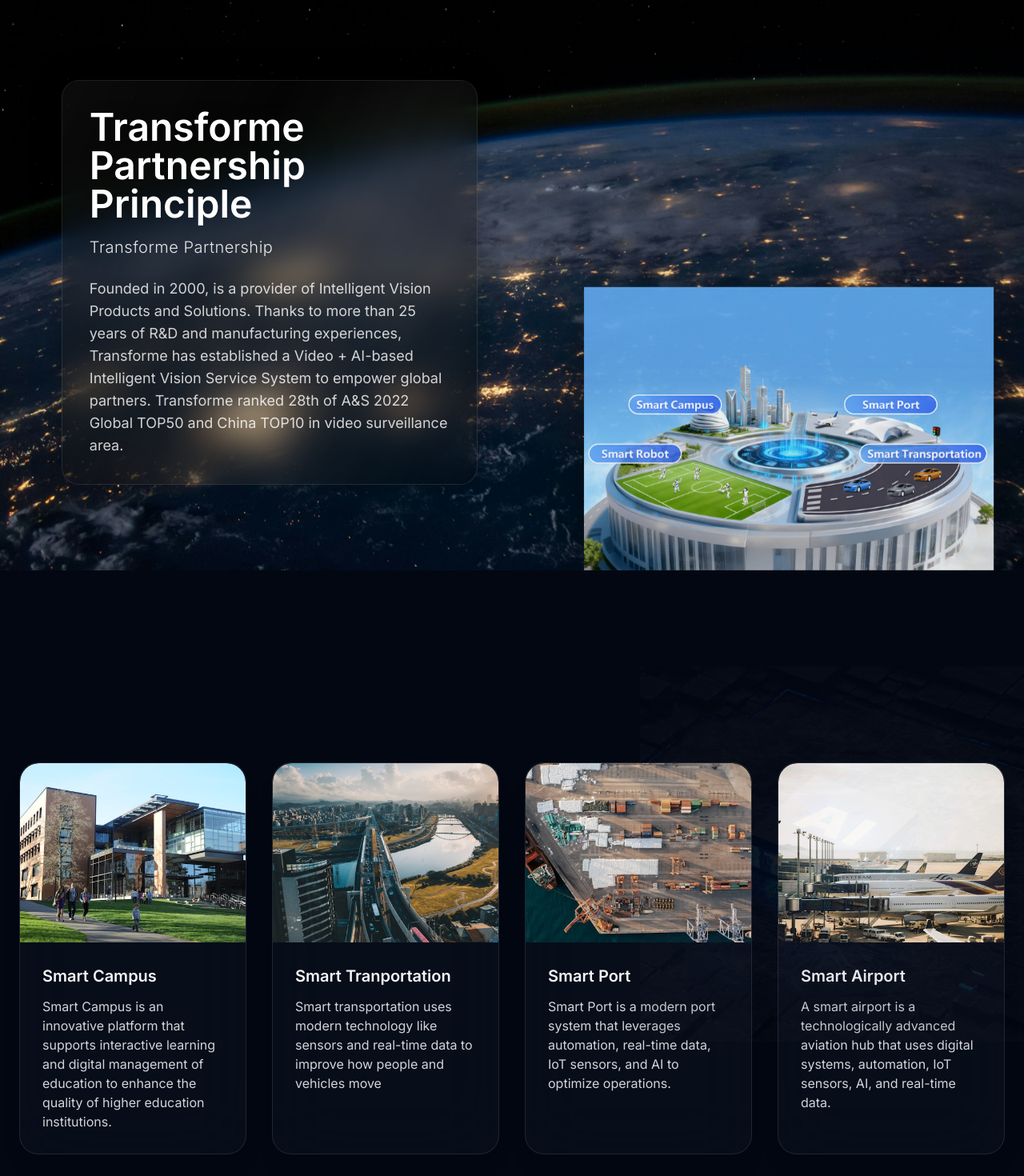
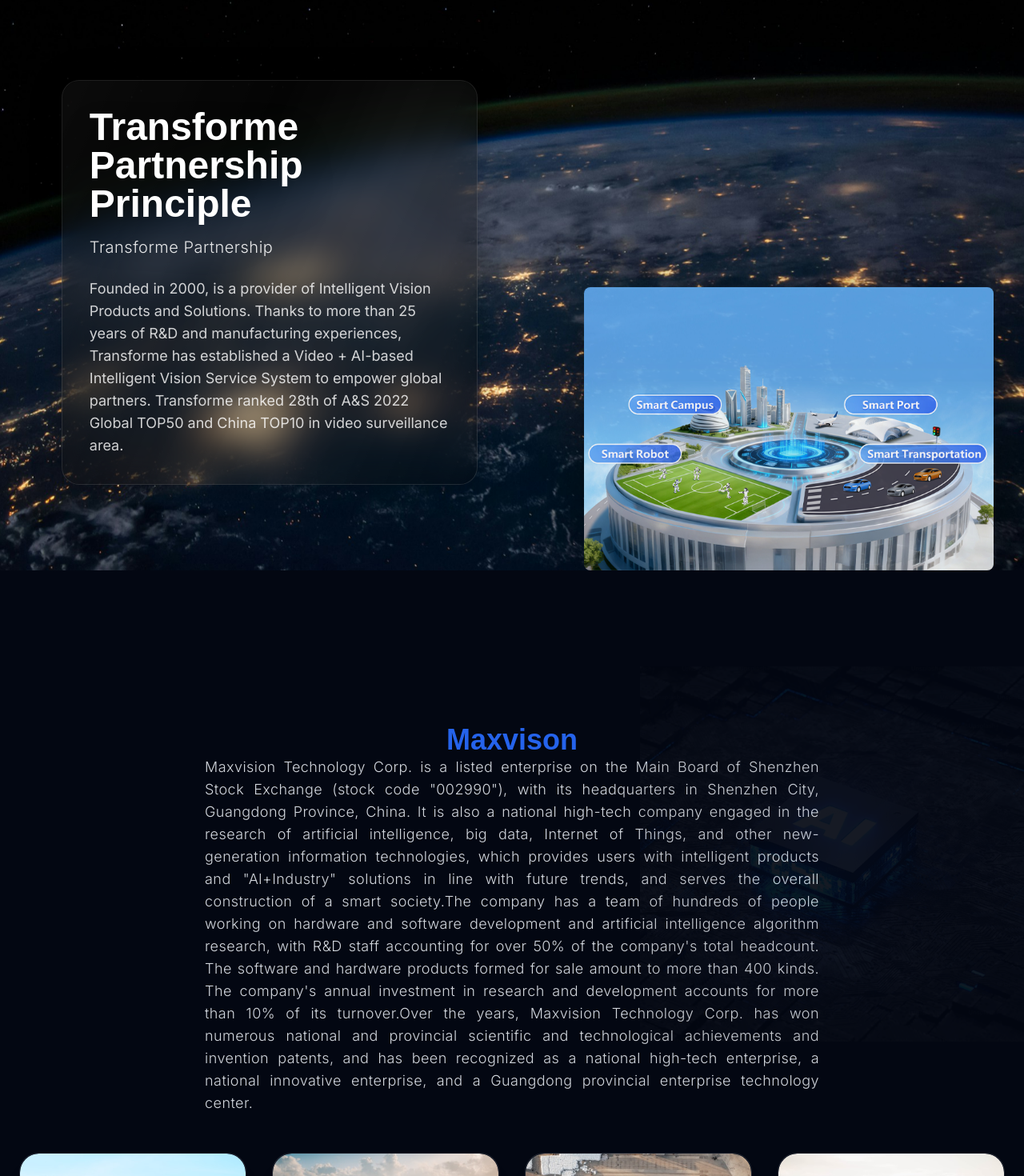
Before and after one commit to dimas1221/compani-profile, a React (Vite) app: page /principle in a window 1280 px wide. Shown: the part 117-1587 px from the top of the page at 80% size. Built offline with nearby package versions, Linux system fonts and the light colour scheme; a web font is replaced by a local one.

Commit message:
fix part 2

```diff
--- a/public/admin/config.yml
+++ b/public/admin/config.yml
@@ -212,3 +212,9 @@
               - { label: "Subtitle ID", name: "subtitle_id", widget: "string" }
               - { label: "Title EN", name: "title_en", widget: "string" }
               - { label: "Subtitle EN", name: "subtitle_en", widget: "text" }
+              - label: "Type"
+                name: "type"
+                widget: "select"
+                options:
+                  - { label: "Maxvision", value: "Maxvision" }
+                  - { label: "Jovision", value: "Jovision" }
--- a/src/components/DesignGlobal1.jsx
+++ b/src/components/DesignGlobal1.jsx
@@ -1,6 +1,7 @@
 import React, { useEffect } from "react";
 import { motion } from "framer-motion";
 import GlobalCard from "./GlobalCard";
+import GlobalSectionTitle from "./GlobalSectionTitle";
 
 /**
  * ✅ Reusable global grid layout for content sections.
@@ -37,7 +38,7 @@
           viewport={{ once: true }}
           className="text-center"
         >
-          <h2
+          {/* <h2
             className="text-3xl sm:text-4xl font-extrabold
                        bg-gradient-to-r from-blue-600 via-sky-500 to-cyan-400
                        text-transparent bg-clip-text dark:from-cyan-400 dark:via-sky-400 dark:to-blue-600"
@@ -48,7 +49,9 @@
             <p className="mt-3 sm:mt-4 text-gray-600 dark:text-gray-300 text-sm sm:text-lg leading-relaxed">
               {subtitle}
             </p>
-          )}
+          )} */}
+
+          <GlobalSectionTitle title={title} subtitle={subtitle} />
         </motion.div>
 
         {/* === Grid Section === */}
--- a/src/components/GlobalSectionTitle.jsx
+++ b/src/components/GlobalSectionTitle.jsx
@@ -31,11 +31,16 @@
           transition={{ duration: 0.6, delay: 0.1, ease: "easeOut" }}
           viewport={{ once: true }}
           className="
-            mt-2 sm:mt-4
-            text-gray-600 dark:text-gray-300
-            text-sm sm:text-lg
-            leading-snug sm:leading-relaxed font-light
-          "
+    mb-10
+    text-gray-700 dark:text-gray-300
+    leading-relaxed
+    text-justify
+    text-base sm:text-lg
+    tracking-wide
+    space-y-4
+    [&>p:first-child]:indent-8
+    font-light
+  "
         >
           {subtitle}
         </motion.p>
--- a/src/pages/about/About.jsx
+++ b/src/pages/about/About.jsx
@@ -51,14 +51,14 @@
         }}
       />
       <br />
+      <br />
+      <GlobalSectionTitle
+        title={about.vision_mission_title}
+        subtitle={about.vision_mission_desc}
+      />
       <GlobalSectionTitle
         title={about.aboutUs_title}
         subtitle={about.aboutUs_desc}
-      />
-
-      <GlobalSectionTitle
-        title={about.vision_mission_title}
-        subtitle={about.vision_mission_desc}
       />
 
       <div
--- a/src/pages/principle/Principle.jsx
+++ b/src/pages/principle/Principle.jsx
@@ -56,7 +56,9 @@
 
   const bgHero = "/images/logo/principle.jpg";
   const bgHeroMain = "/images/hero/hero3.jpg";
-
+  const desmaxVisionEn = `Maxvision Technology Corp. is a listed enterprise on the Main Board of Shenzhen Stock Exchange (stock code "002990"), with its headquarters in Shenzhen City, Guangdong Province, China. It is also a national high-tech company engaged in the research of artificial intelligence, big data, Internet of Things, and other new-generation information technologies, which provides users with intelligent products and "Al+Industry" solutions in line with future trends, and serves the overall construction of a smart society.The company has a team of hundreds of people working on hardware and software development and artificial intelligence algorithm research, with R&D staff accounting for over 50% of the company's total headcount. The software and hardware products formed for sale amount to more than 400 kinds. The company's annual investment in research and development accounts for more than 10% of its turnover.Over the years, Maxvision Technology Corp. has won numerous national and provincial scientific and technological achievements and invention patents, and has been recognized as a national high-tech enterprise, a national innovative enterprise, and a Guangdong provincial enterprise technology center.`;
+  const desmaxVisionIn = `Maxvision Technology Corp. adalah perusahaan yang terdaftar di Papan Utama Bursa Efek Shenzhen (kode saham "002990"), dengan kantor pusat di Kota Shenzhen, Provinsi Guangdong, Tiongkok. Perusahaan ini juga merupakan perusahaan teknologi tinggi nasional yang bergerak di bidang riset kecerdasan buatan, data besar, Internet of Things, dan teknologi informasi generasi baru lainnya, yang menyediakan produk-produk cerdas dan solusi "Al+Industry" yang sejalan dengan tren masa depan kepada para pengguna, serta mendukung pembangunan masyarakat cerdas secara menyeluruh.
+Perusahaan ini memiliki tim yang terdiri dari ratusan orang yang bekerja di bidang pengembangan perangkat keras dan perangkat lunak serta riset algoritma kecerdasan buatan, dengan staf Litbang mencakup lebih dari 50% dari total karyawan perusahaan. Produk perangkat lunak dan perangkat keras yang dipasarkan berjumlah lebih dari 400 jenis. Investasi tahunan perusahaan dalam penelitian dan pengembangan menyumbang lebih dari 10% dari omzetnya.`;
   return (
     <div className="w-full">
       {/* ================= HERO ================= */}
@@ -92,7 +94,7 @@
           {/* reflection */}
           <div className="hero-reflection" aria-hidden="true" />
 
-          <h1 className="text-3xl md:text-5xl text-white font-semibold leading-tight drop-shadow-2xl neon-transforme">
+          <h1 className="text-3xl md:text-5xl text-white font-semibold leading-tight drop-shadow-2xl neon-transforme font-clash">
             {heroData.hero_title}
           </h1>
 
@@ -117,7 +119,9 @@
               object-contain opacity-95
               hero-visual
               drop-shadow-[0_12px_40px_rgba(0,0,0,0.45)]
+
               animate-premiumFloat
+              rounded-lg
             "
           />
         </div>
@@ -125,7 +129,13 @@
 
       {/* ================= CONTENT ================= */}
       <div className="mt-20 px-4 md:px-0">
-        <DesignGlobal1 items={mappedItems} useIcon={false} useImage={true} />
+        <DesignGlobal1
+          items={mappedItems}
+          useIcon={false}
+          useImage={true}
+          title={"Maxvison"}
+          subtitle={lang === "id" ? desmaxVisionIn : desmaxVisionEn}
+        />
       </div>
     </div>
   );
```
